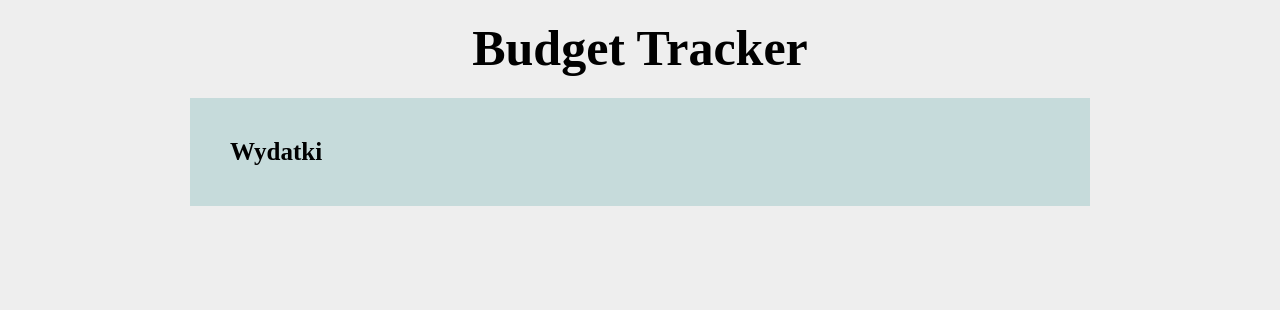
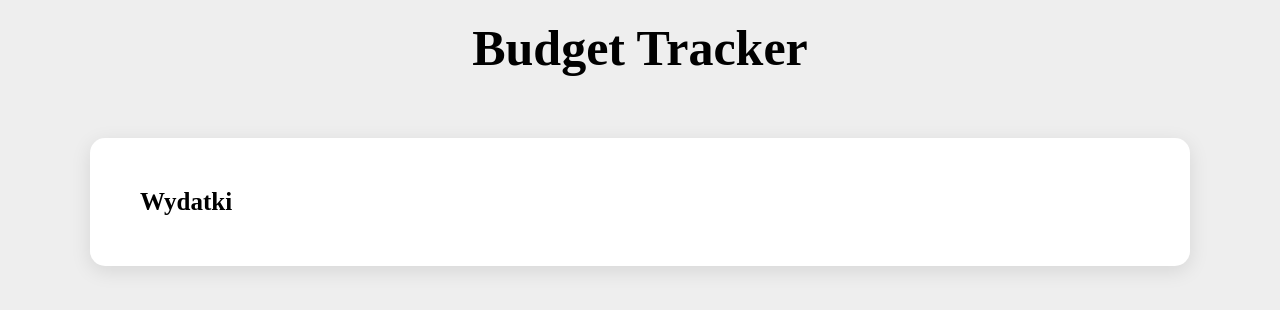
Before and after one commit to VITALIKXXX/expens-track-aplication, a React (Create React App) app: page / in a window 1280 px wide. Shown: the top 310 px of the page. Built offline with nearby package versions, Linux system fonts and the light colour scheme.

Commit message:
Czange style in Container component

```diff
--- a/src/components/Container/index.js
+++ b/src/components/Container/index.js
@@ -1,8 +1,10 @@
 import styled from "styled-components";
 
 export const Container = styled.main`
-    max-width: 900px;
-    padding: 20px;
-    margin: 0 auto;
-    background: #c6dbdb;
+  max-width: 1100px;
+  margin: 40px auto;
+  background: white;
+  padding: 30px;
+  border-radius: 15px;
+  box-shadow: 0 5px 20px rgba(0, 0, 0, 0.1);
 `;
```
